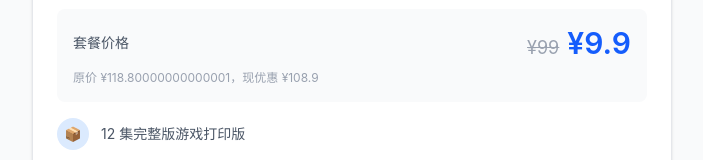
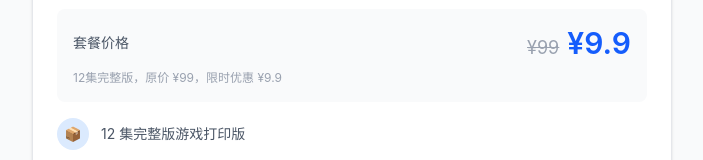
Before and after one commit to colorday655-glitch/dad-jack-learns-math, a Next.js app: page /product/G1-bundle in a window 1280 px wide. Shown: the part 729-889 px from the top of the page, without its empty margins (288-991 px from the left). Built offline with nearby package versions, Linux system fonts and the light colour scheme.

Commit message:
fix: 统一产品页优惠文案

```diff
--- a/app/product/[id]/page.tsx
+++ b/app/product/[id]/page.tsx
@@ -259,7 +259,7 @@ function SingleVideoPage({ id }: { id: string }) {
               <div className="text-sm text-gray-600 mb-2">💰 价格</div>
               <div className="text-gray-400 line-through text-lg">¥9.9</div>
               <div className="text-3xl font-semibold text-blue-600">¥0.99</div>
-              <div className="text-xs text-gray-400 mt-1">包含百度网盘下载链接</div>
+              <div className="text-xs text-gray-400 mt-1">限量优惠价，包含百度网盘下载链接</div>
             </div>
 
             <div className="space-y-3">
@@ -415,7 +415,7 @@ function BundlePage({ id }: { id: string }) {
                 </div>
               </div>
               <div className="text-xs text-gray-400">
-                原价 ¥{9.9 * videos_.length}，现优惠 ¥{((9.9 * videos_.length) - 9.9).toFixed(1)}
+                12集完整版，原价 ¥99，限时优惠 ¥9.9
               </div>
             </div>
 
```
